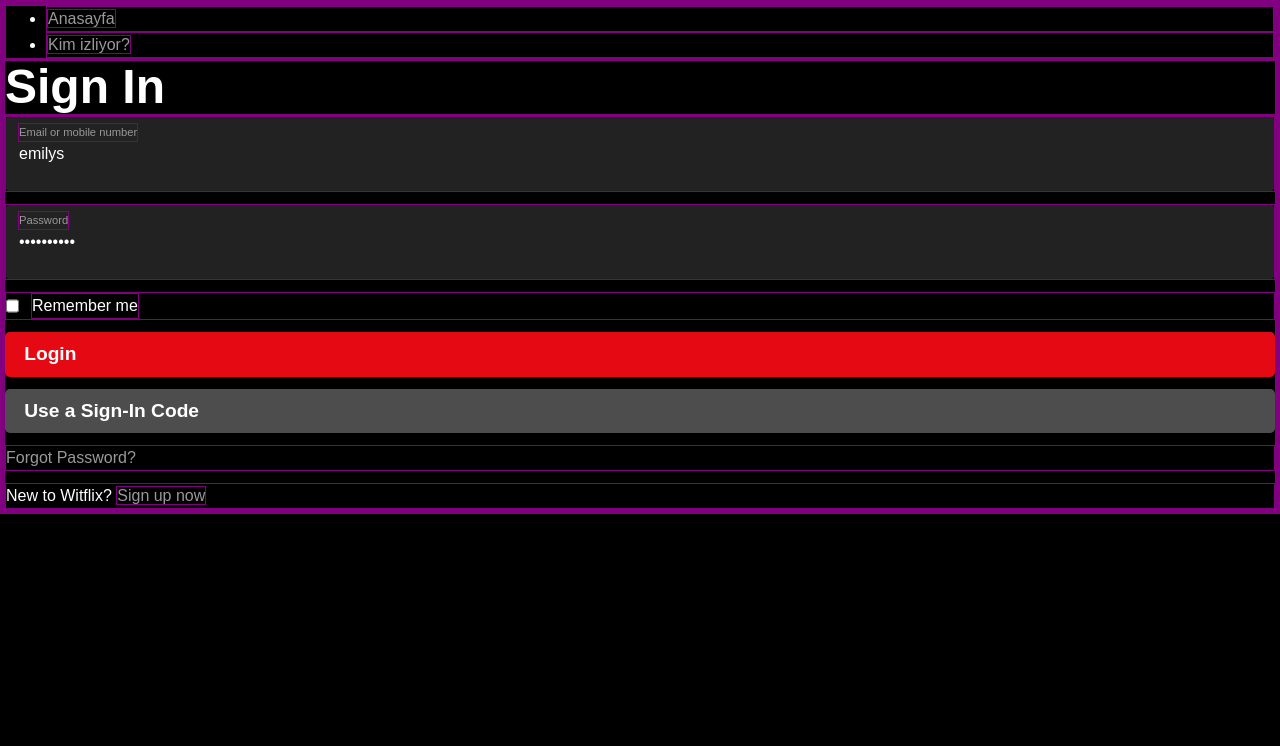
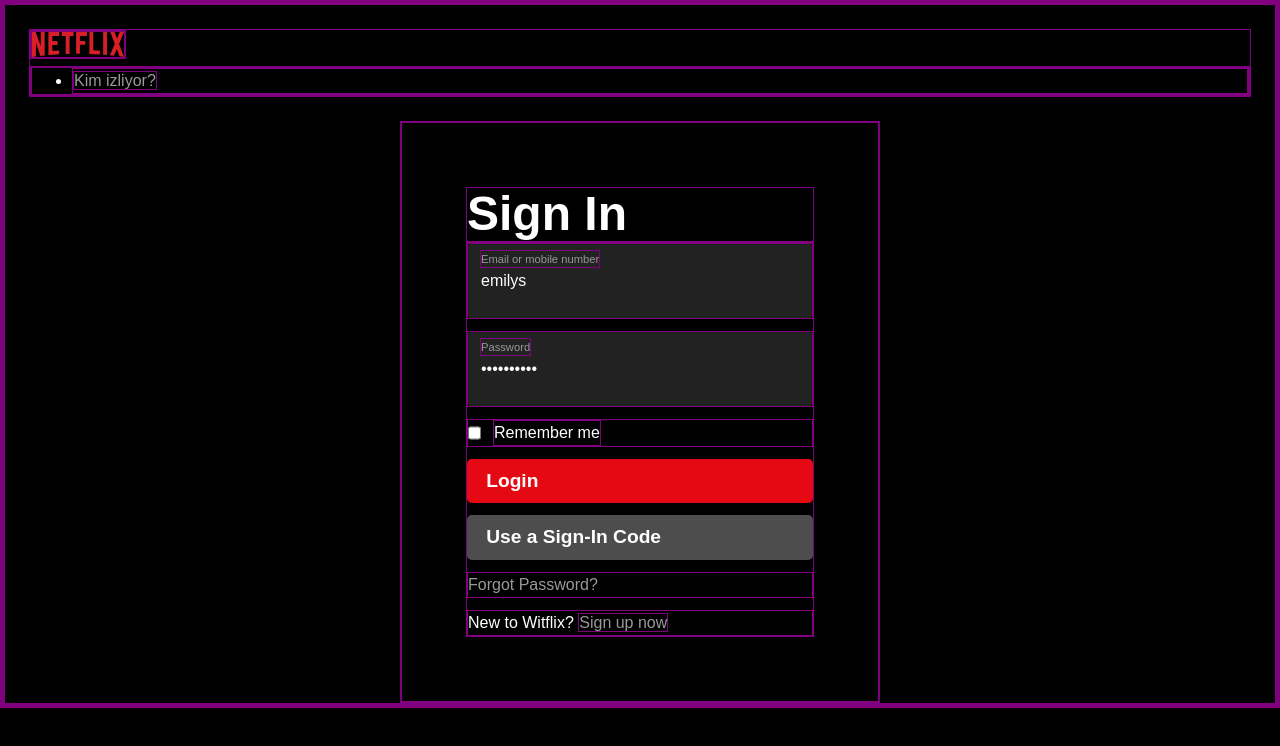
Before and after one commit to gokhanozdemir/p0824-s8-repeat, a React (Vite) app: page / in a window 1280 px wide. Shown: the top 746 px of the page. Built offline with nearby package versions, Linux system fonts and the light colour scheme.

Commit message:
mobileden masaüstüne responsive ekler, logo ve bg ekler
Co-authored-by: SeydaBeypazarli <SeydaBeypazarli@users.noreply.github.com>
Co-authored-by: OnurGunerG <OnurGunerG@users.noreply.github.com>
Co-authored-by: didem-kayaci <didem-kayaci@users.noreply.github.com>

```diff
--- a/src/App.jsx
+++ b/src/App.jsx
@@ -4,7 +4,7 @@
 import {
   Switch,
   Route,
-  Link
+  Link, NavLink
 } from "react-router-dom";
 function App() {
   /*
@@ -35,26 +35,33 @@
 
 
   return (
+    <div>
 
       <div>
+        <header className="container">
+          <Link className="logo-container" to="/">
+            <img src="./Netflix_2015_logo.svg" alt="netflixlogo" />
+          </Link>
+
           <nav>
             <ul>
-          <li>
-            <Link to="/">Anasayfa</Link>
-          </li>
               <li>
                 <Link to="/who-is-watching">Kim izliyor?</Link>
               </li>
             </ul>
           </nav>
+        </header>
         <Switch>
           <Route path="/who-is-watching">
             <Profiles />
           </Route>
-        <Route path="/">
+
+          <Route path="/" >
             <Login />
+
           </Route>
         </Switch>
+      </div>
     </div>
   )
 }
--- a/src/components/Login.jsx
+++ b/src/components/Login.jsx
@@ -56,7 +56,8 @@
 	}
 
 	return (
-		<>
+		<div className="container-small">
+			<div className="login-page-container">
 				<h1>Sign In</h1>
 				<form onSubmit={handleSubmit} className="flex column gap-s">
 					<div className="input-group">
@@ -78,8 +79,8 @@
 						New to Witflix? <Link to="/register">Sign up now</Link>
 					</div>
 				</form>
-
-		</>
+			</div>
+		</div>
 	)
 }
 
--- a/src/index.css
+++ b/src/index.css
@@ -59,6 +59,7 @@
 
 body {
   background-color: var(--primary-black);
+
   color: var(--text-lightest);
 }
 
@@ -100,6 +101,17 @@
   color: var(--text-lightest);
   text-decoration: underline;
 }
+
+.container,
+.container-small {
+  margin: var(--gap-m);
+}
+
+.logo-container {
+  display: inline-block;
+  width: 6rem;
+}
+
 /* -------
    DESIGN SYSTEM
    -------
@@ -317,6 +329,10 @@
   justify-content: space-between;
 }
 
+.rounded {
+  border-radius: var(--border-radius);
+}
+
 .gap-s {
   gap: var(--gap-s);
 }
@@ -338,3 +354,31 @@
 
    END
    ------------*/
+
+/*---
+   mobile first
+   Desktop overwrites
+   RESPONSIVE STARTS
+
+   -starts
+   */
+
+/* Masaüstü ekranlar için stiller */
+@media (min-width: 600px) {
+  .login-page-container {
+    padding: var(--gap-l);
+  }
+
+  .container-small {
+    margin: 0 auto;
+    max-width: 30rem;
+  }
+}
+
+/*---
+   mobile first
+   Desktop overwrites
+   RESPONSIVE STARTS
+
+   -ends
+   */
```
Also changed, not shown: public/Netflix_2015_logo.svg (added), public/images/gn-login-page.png (added). Lines whose indentation alone changed are shown as unchanged.
